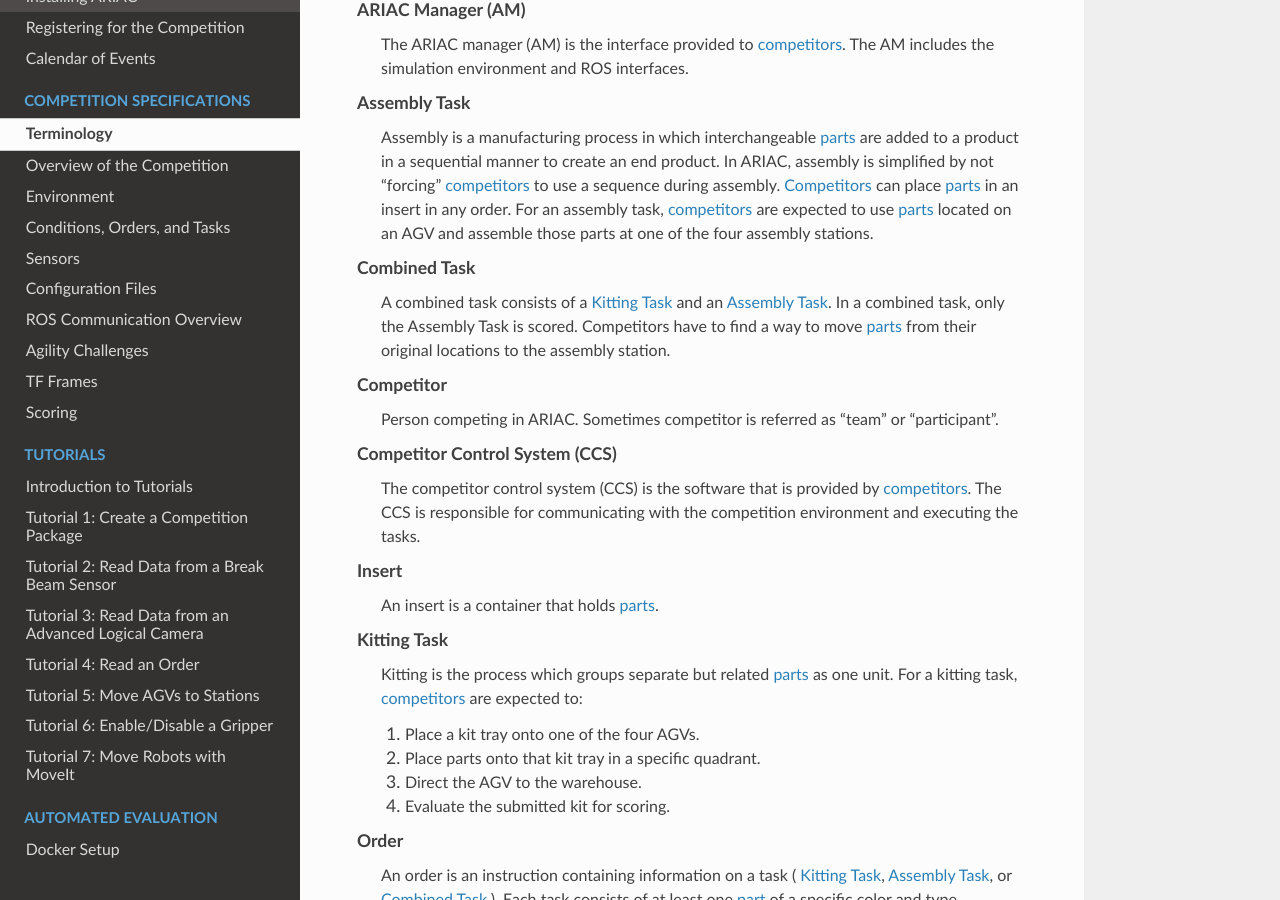
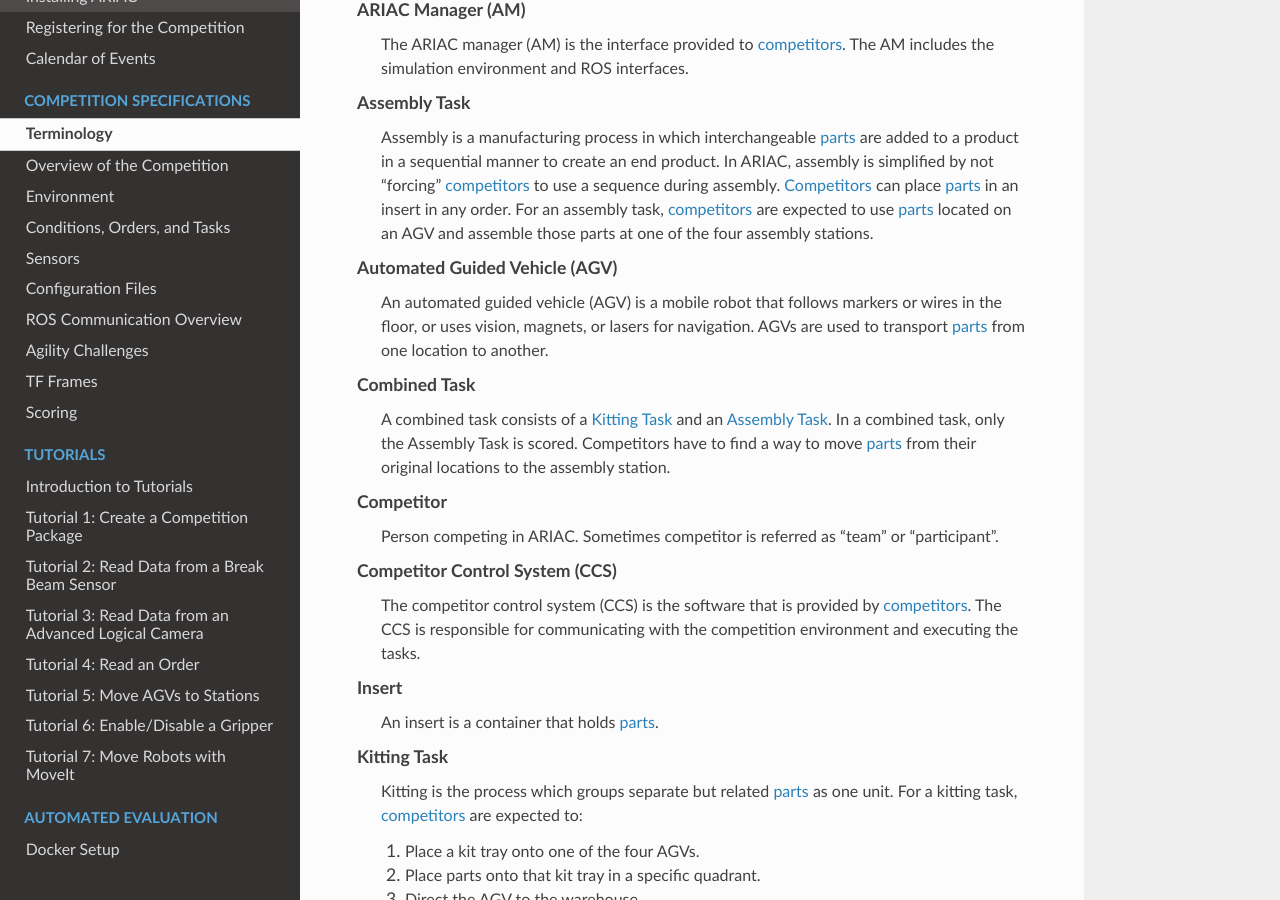
Before and after one commit to usnistgov/ARIAC, a Sphinx documentation site: the page built from docs/competition/terminology.rst, in a window 1280 px wide and 900 px high, scrolled down 332 px. Built offline with Sphinx 7.4.7 and the Read the Docs theme 2.0.0, drawn with Linux system fonts in a browser that asks for light colours.

Commit message:
documentation on overview

```diff
--- a/docs/competition/terminology.rst
+++ b/docs/competition/terminology.rst
@@ -16,6 +16,11 @@ Terminology
 
     Competitor
       Person competing in ARIAC. Sometimes competitor is referred as "team" or "participant".
+
+    Automated Guided Vehicle (AGV)
+      An automated guided vehicle (AGV) is a mobile robot that follows markers or wires in the floor, or uses vision, magnets, or lasers for navigation. AGVs are used to transport :term:`parts<Part>` from one location to another.
+
+
 
     Trial
       Each run of the competition is called a trial. The configuration for that trial is defined by a configuration file (YAML). :term:`Competitors<Competitor>` do not and must not directly read trial files but needs to use topics and services provided by the competition environment. More information on how to use the competition environment can be found in the
```
